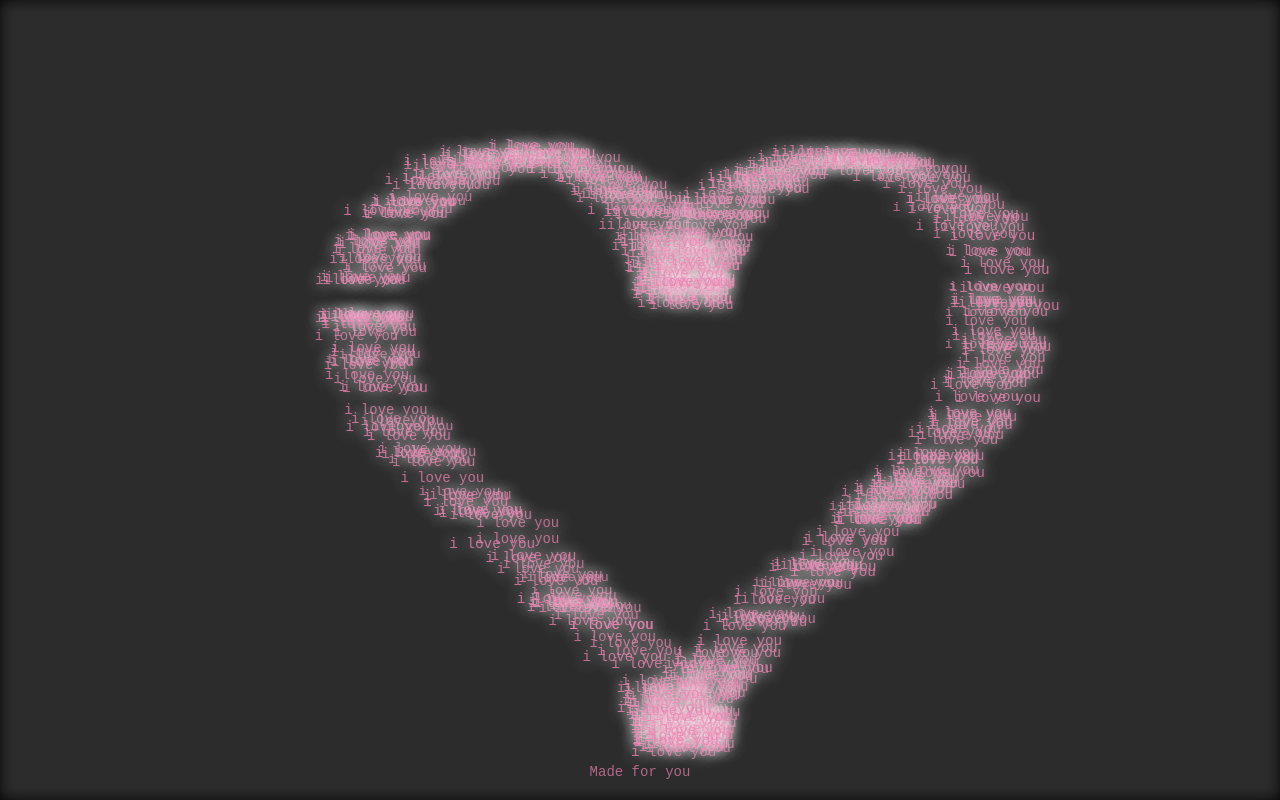
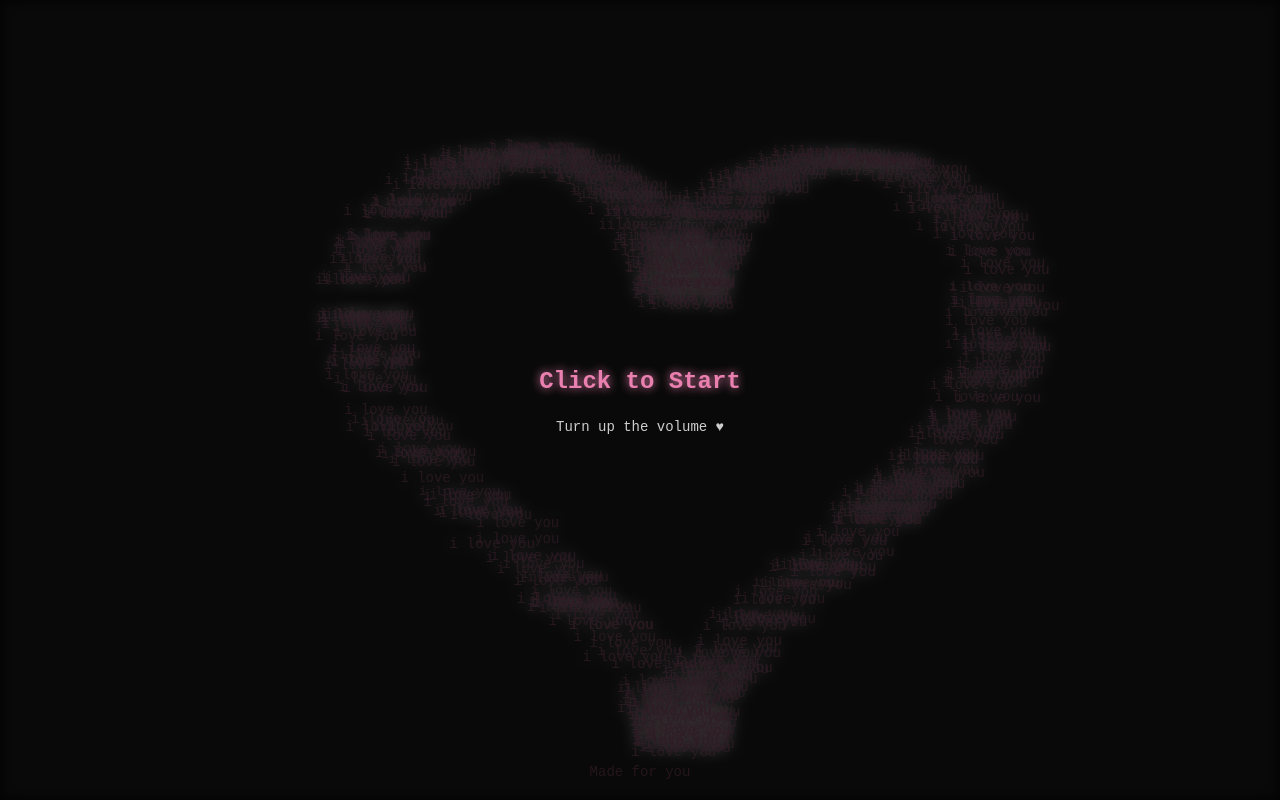
Before and after one commit to jasshady/love-you-heart-, a plain HTML site: page index.html in a window 1280 px wide. Drawn offline with Linux system fonts and the light colour scheme; animation ran at ten frames a second.

Commit message:
Update index.html

```diff
--- a/index.html
+++ b/index.html
@@ -17,6 +17,36 @@
             display: block;
         }
 
+        /* Overlay to ensure music plays (Browsers block auto-play without interaction) */
+        #overlay {
+            position: absolute;
+            top: 0;
+            left: 0;
+            width: 100%;
+            height: 100%;
+            background: rgba(0, 0, 0, 0.8);
+            display: flex;
+            justify-content: center;
+            align-items: center;
+            flex-direction: column;
+            z-index: 10;
+            cursor: pointer;
+            transition: opacity 1s ease;
+        }
+
+        #overlay h1 {
+            color: #ea80b0;
+            font-size: 24px;
+            margin-bottom: 10px;
+            text-shadow: 0 0 10px #ea80b0;
+        }
+
+        #overlay p {
+            color: white;
+            font-size: 14px;
+            opacity: 0.8;
+        }
+
         /* Optional UI overlay if you want to add a message later */
         #message {
             position: absolute;
@@ -27,10 +57,24 @@
             opacity: 0.7;
             pointer-events: none;
             font-size: 14px;
+            z-index: 5;
         }
     </style>
 </head>
 <body>
+
+    <!-- Audio Element -->
+    <!-- REPLACE 'music.mp3' WITH YOUR ACTUAL AUDIO FILE NAME -->
+    <audio id="bgMusic" loop>
+        <source src="music.mp3" type="audio/mp3">
+        Your browser does not support the audio element.
+    </audio>
+
+    <!-- Click Overlay -->
+    <div id="overlay">
+        <h1>Click to Start</h1>
+        <p>Turn up the volume &hearts;</p>
+    </div>
 
     <canvas id="heartCanvas"></canvas>
     <div id="message">Made for you</div>
@@ -38,6 +82,21 @@
     <script>
         const canvas = document.getElementById('heartCanvas');
         const ctx = canvas.getContext('2d');
+        const overlay = document.getElementById('overlay');
+        const music = document.getElementById('bgMusic');
+
+        // Handle Click to Play Music
+        let musicStarted = false;
+        overlay.addEventListener('click', () => {
+            if (!musicStarted) {
+                music.play().catch(e => console.log("Audio play failed:", e));
+                musicStarted = true;
+                overlay.style.opacity = '0';
+                setTimeout(() => {
+                    overlay.style.display = 'none';
+                }, 1000);
+            }
+        });
 
         let width, height;
         let particles = [];
```
